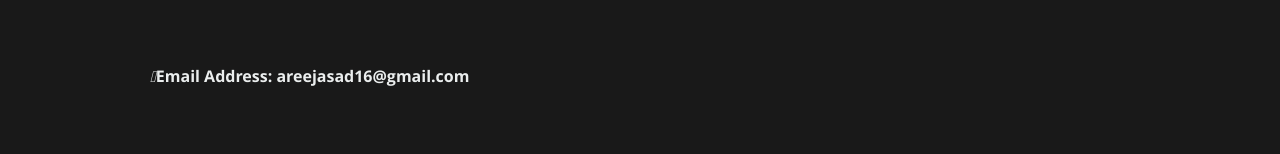
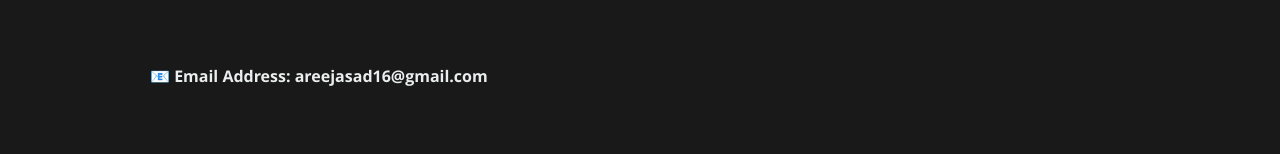
Before and after one commit to unaisshazan/Areej-Asad-Portfolio, a React (Create React App) app: page / in a window 1280 px wide. Shown: the part 5792-5946 px from the top of the page. Built offline with nearby package versions, Linux system fonts and the light colour scheme.

Commit message:
Areej - Change 2

```diff
--- a/src/components/ContactUs.js
+++ b/src/components/ContactUs.js
@@ -14,7 +14,7 @@ export default class ContactUs extends Component {
           <div className="row">
             <aside className="eigth columns footer-widgets">
               <div className="widget">
-                <h4><i class="fas fa-envelope"></i>Email Address:
+                <h4>📧 Email Address:
                   {resumeData.linkedinId}
                 </h4>
               </div>
```
